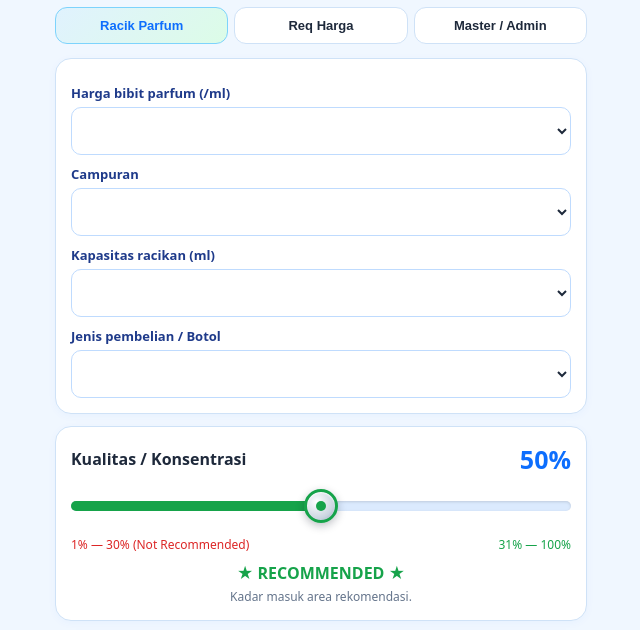
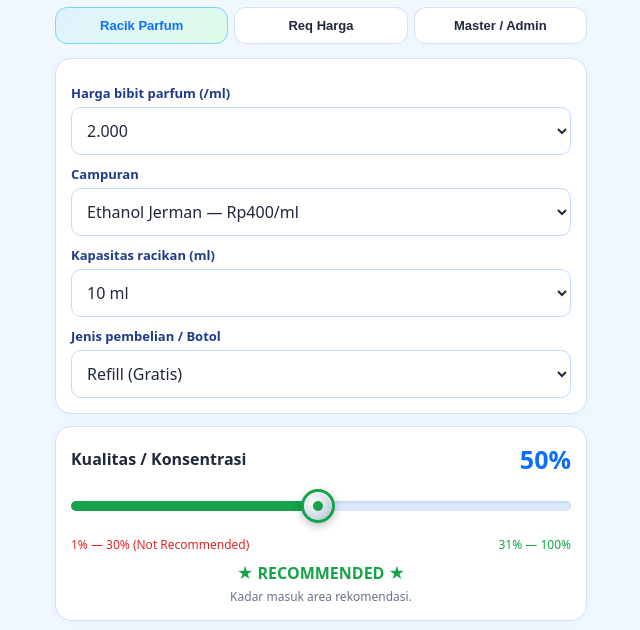
Before and after one commit to rania688rania43-ui/racik-parfum-aura, a plain HTML site: page index.html in a window 1280 px wide. Shown: the part 103-733 px from the top of the page, without its empty margins (319-959 px from the left). Drawn offline with Linux system fonts and the light colour scheme.

Commit message:
Update index.html

```diff
--- a/index.html
+++ b/index.html
@@ -99,7 +99,7 @@ label{display:block;font-size:13px;font-weight:650;margin:10px 0 5px;color:#1e3a
 </section>
 </main>
 <div id="editModal" class="modal-bg hide"><div class="modal-box"><div class="adminhead" id="modalTitle">Edit Data</div><div id="modalFields"></div><div class="grid" style="margin-top:12px"><button type="button" class="btn secondary" id="modalCancel" style="margin:0">Batal</button><button type="button" class="btn" id="modalSave" style="margin:0">Simpan</button></div></div></div>
-<script>
+                                        <script>
 (function(){
 var defaultPerfumes=[];
 for(var pr=2000;pr<=5000;pr+=100){defaultPerfumes.push({name:pr.toLocaleString("id-ID"),price:pr});}
@@ -210,8 +210,7 @@ $("reqMixMl").textContent=mixMl.toFixed(1)+" ml";
 $("reqTotalMl").textContent=totalVol.toFixed(1)+" ml";
 $("reqNote").textContent="Sisa dana cairan "+fmt(liquidBudget)+" (setelah potong "+b.name+" "+fmt(b.price)+")";
 }
-
-function summary(){
+                          function summary(){
 var r=calc();if(!r)return "";
 return "RACIK AURA PERFUME\nHarga Bibit: "+r.p.name+"/ml\nCampuran: "+r.m.name+"\nKapasitas: "+r.vol+" ml\nKemasan: "+r.b.name+"\nKualitas: "+r.pct+"%\nBibit: "+r.oil.toFixed(1)+" ml\nCampuran: "+r.sol.toFixed(1)+" ml\nTOTAL: "+fmt(r.fin);
 }
@@ -268,3 +267,15 @@ $("reqBudget").oninput=calcReq;
 $("addPerfume").onclick=function(){var n=$("newPerfumeName").value.trim(),v=+$("newPerfumePrice").value;if(!n||$("newPerfumePrice").value==="")return;data.perfumes.push({name:n,price:v});$("newPerfumeName").value="";$("newPerfumePrice").value="";save();all();};
 $("addMix").onclick=function(){var n=$("newMixName").value.trim(),v=+$("newMixPrice").value;if(!n||$("newMixPrice").value==="")return;data.mixes.push({name:n,price:v});$("newMixName").value="";$("newMixPrice").value="";save();all();};
 $("addCapacity").onclick=function(){var v=+$("newCapacitySize").value;if(v<=0)return;data.capacities.push({size:v});$("newCapacitySize").value="";save();all();};
+$("addPurchase").onclick=function(){var n=$("newPurchaseName").value.trim(),v=+$("newPurchasePrice").value;if(!n||$("newPurchasePrice").value==="")return;data.purchases.push({name:n,price:v});$("newPurchaseName").value="";$("newPurchasePrice").value="";save();all();};
+$("rounding").onchange=function(){data.rounding=Math.max(1,+$("rounding").value||1000);save();calc();};
+["perfumeSelect","mixSelect","capacitySelect","purchaseSelect"].forEach(function(id){$(id).onchange=calc;});
+$("copyBtn").onclick=function(){$("orderSummary").classList.remove("hide");$("orderSummary").textContent=summary();if(navigator.clipboard)navigator.clipboard.writeText(summary()).catch(function(){});};
+$("orderBtn").onclick=function(){var t=summary(),n=$("waNumber").value.replace(/\D/g,"");if(!n){$("orderSummary").classList.remove("hide");$("orderSummary").textContent=t+"\n\nIsi nomor WA toko dulu.";return;}window.open("https://wa.me"+n+"?text="+encodeURIComponent(t),"_blank");};
+$("resetBtn").onclick=function(){modal("Reset",'<p class="note" style="font-size:14px;color:#222">Kembalikan data bawaan?</p>',function(){data=clone(def);save();all();});};
+$("unlockAdmin").onclick=function(){if($("adminPasswordInput").value===localStorage.getItem(PASS)){$("adminLock").classList.add("hide");$("adminPanel").classList.remove("hide");$("adminPasswordInput").value="";}};
+$("changePassBtn").onclick=function(){var n=$("newAdminPass").value.trim();if(n.length>=4){localStorage.setItem(PASS,n);$("newAdminPass").value="";}};
+all();
+})();
+</script>
+</body></html>
```
